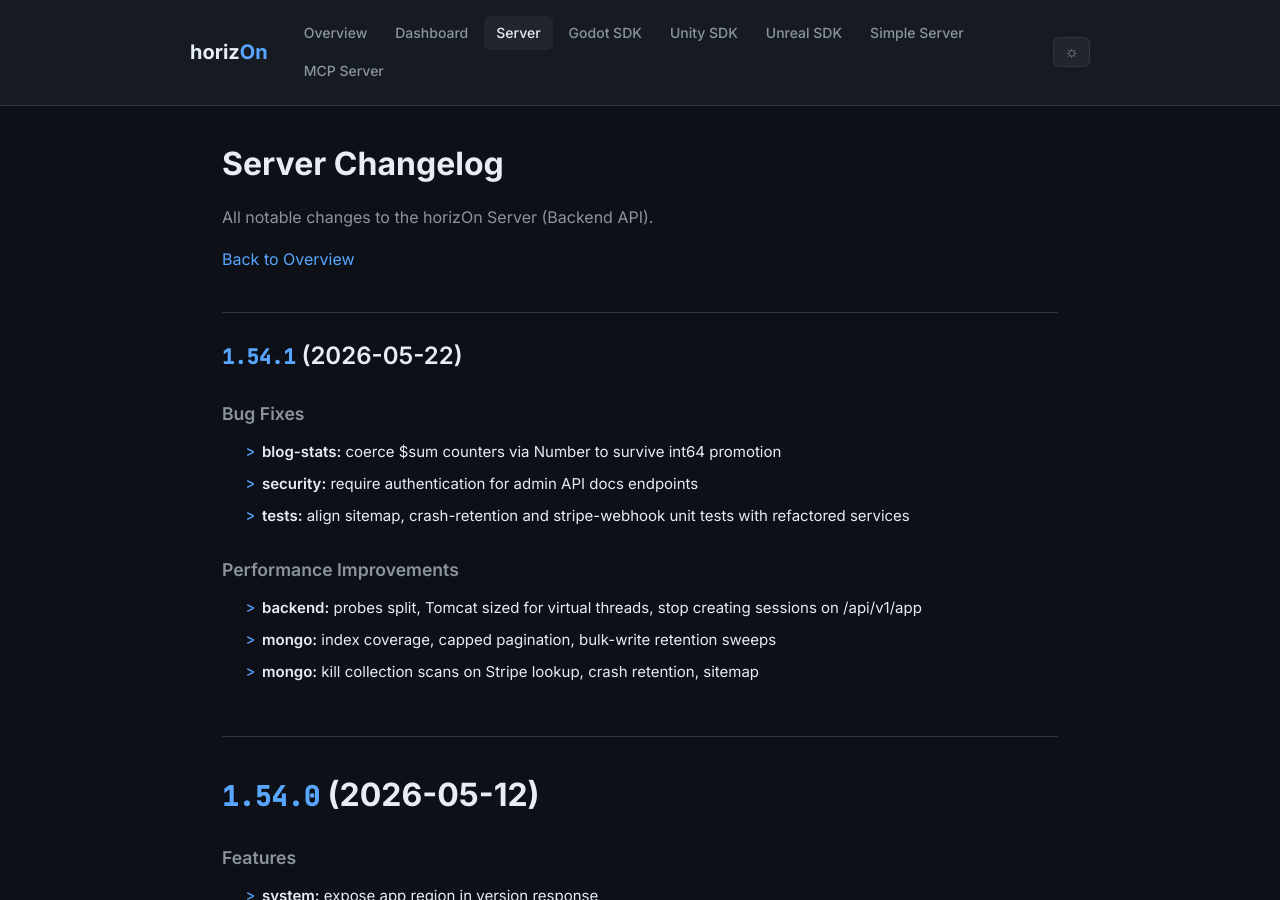
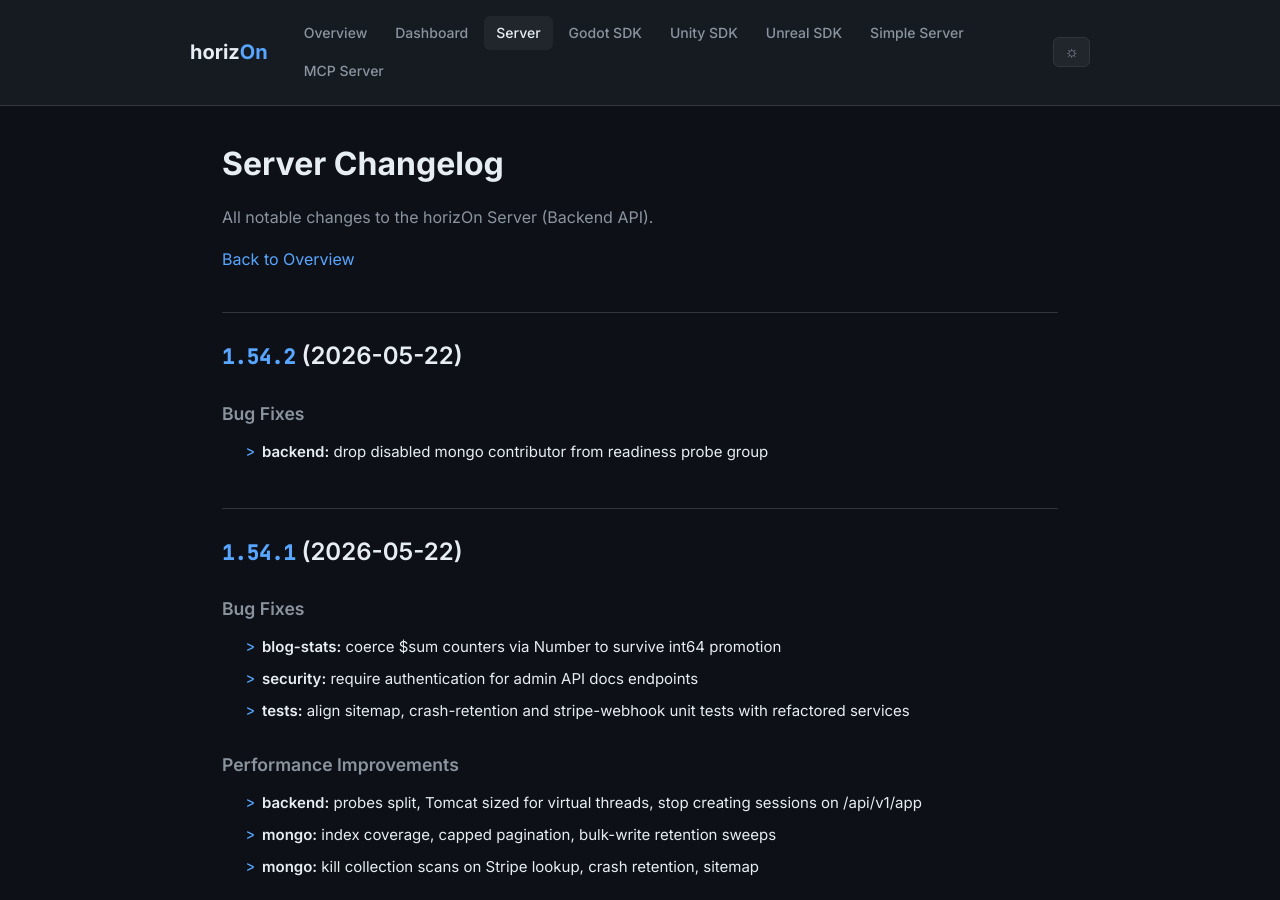
Before and after one commit to ProjectMakersDE/horizOn-Changelog, a Jekyll site: the page built from server-changelog.md, in a window 1280 px wide and 900 px high. Built offline with Jekyll 4.4.1, drawn with Linux system fonts in a browser that asks for light colours.

Commit message:
chore: sync changelogs [skip ci]

```diff
--- a/server-changelog.md
+++ b/server-changelog.md
@@ -8,6 +8,13 @@ title: Server Changelog
 All notable changes to the horizOn Server (Backend API).
 
 [Back to Overview](.)
+
+## [1.54.2](https://github.com/ProjectMakersDE/horizOn-Server/compare/v1.54.1...v1.54.2) (2026-05-22)
+
+
+### Bug Fixes
+
+* **backend:** drop disabled mongo contributor from readiness probe group ([524230e](https://github.com/ProjectMakersDE/horizOn-Server/commit/524230e4c1060241bd581f97252a4c5e5c2f98c0))
 
 ## [1.54.1](https://github.com/ProjectMakersDE/horizOn-Server/compare/v1.54.0...v1.54.1) (2026-05-22)
 
```
Also changed, not shown: index.md (+1 -1 lines).
